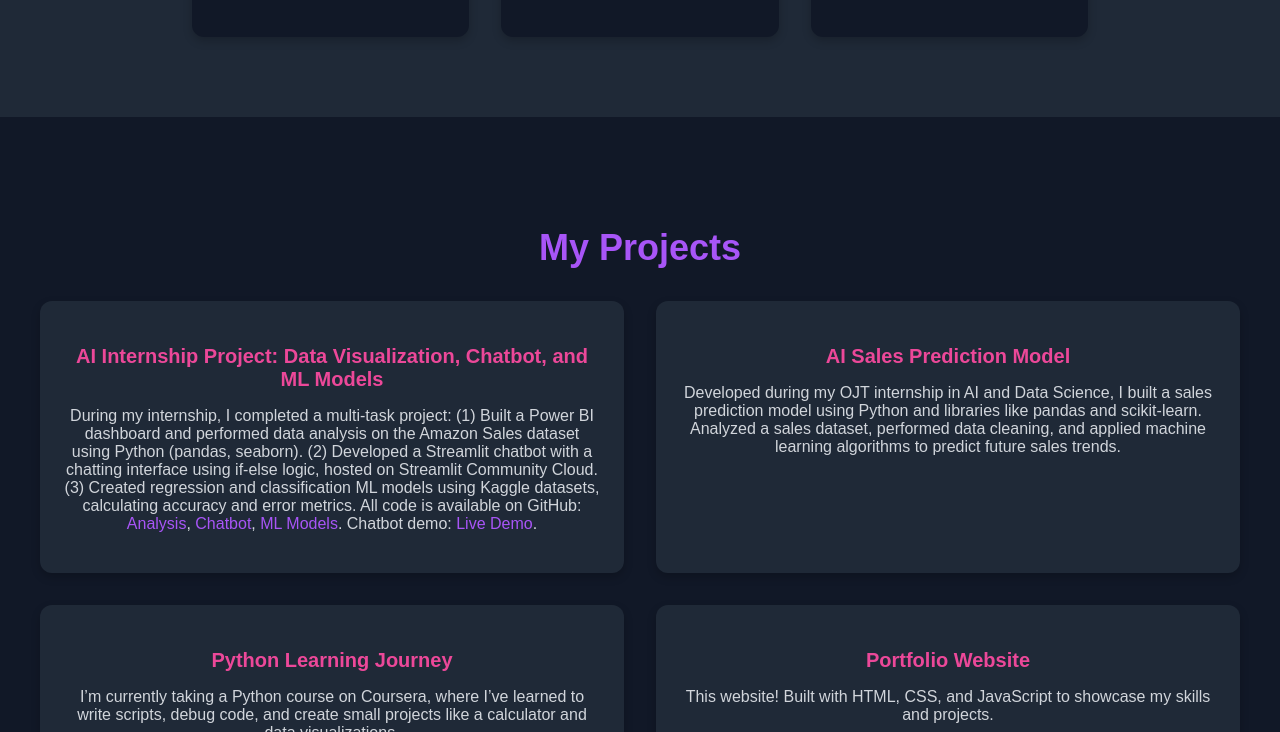
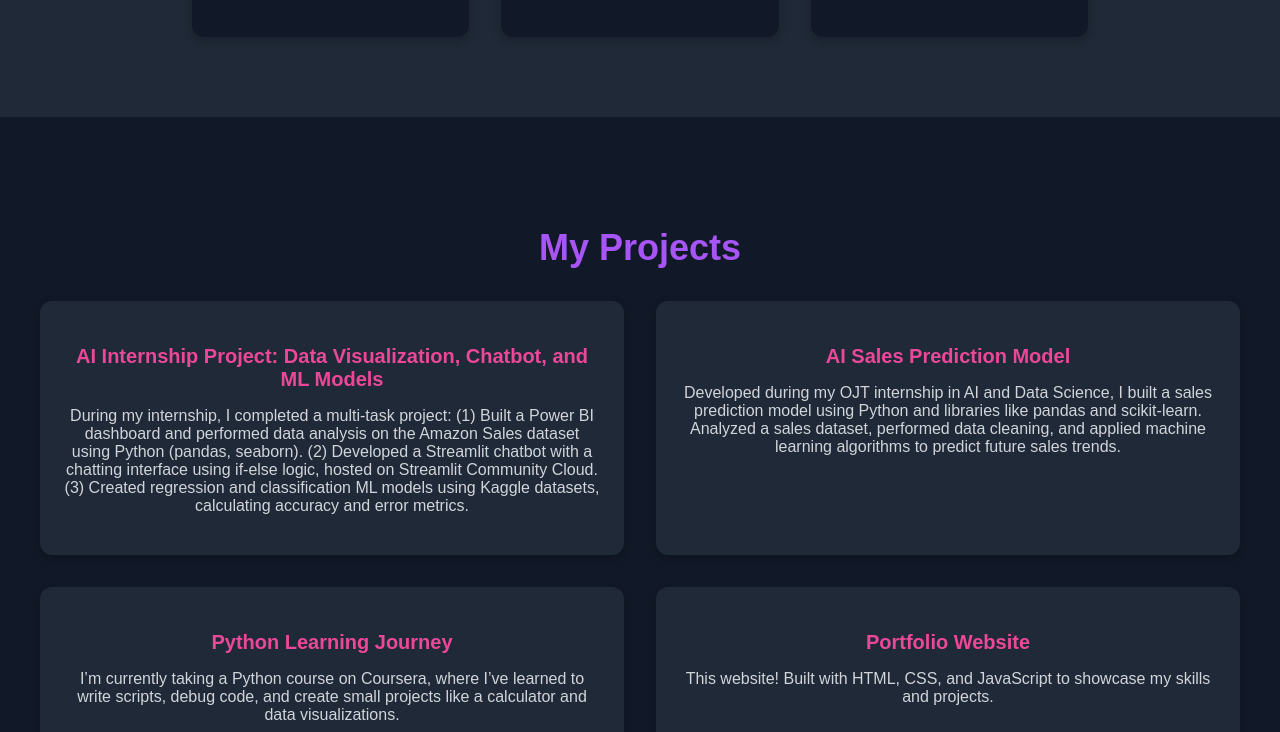
Before and after one commit to maria-tech16/mariyanaqvi.github.io, a plain HTML site: page index.html in a window 1280 px wide. Shown: the part 1782-2514 px from the top of the page. Drawn offline with Linux system fonts and the light colour scheme.

Commit message:
Update index.html

```diff
--- a/index.html
+++ b/index.html
@@ -97,7 +97,7 @@
                 <div style="background: #1f2937; padding: 1.5rem; border-radius: 0.75rem; box-shadow: 0 4px 10px rgba(0, 0, 0, 0.2); transition: all 0.3s ease;">
                     <h3 style="font-size: 1.25rem; font-weight: 600; margin-bottom: 0.5rem; color: #ec4899;">AI Internship Project: Data Visualization, Chatbot, and ML Models</h3>
                     <p style="color: #d1d5db;">
-                        During my internship, I completed a multi-task project: (1) Built a Power BI dashboard and performed data analysis on the Amazon Sales dataset using Python (pandas, seaborn). (2) Developed a Streamlit chatbot with a chatting interface using if-else logic, hosted on Streamlit Community Cloud. (3) Created regression and classification ML models using Kaggle datasets, calculating accuracy and error metrics. All code is available on GitHub: <a href="https://github.com/mariyanaqvi/amazon-sales-analysis" style="color: #a855f7; text-decoration: none;">Analysis</a>, <a href="https://github.com/mariyanaqvi/streamlit-chatbot" style="color: #a855f7; text-decoration: none;">Chatbot</a>, <a href="https://github.com/mariyanaqvi/ml-models" style="color: #a855f7; text-decoration: none;">ML Models</a>. Chatbot demo: <a href="https://your-chatbot-app.streamlit.app" style="color: #a855f7; text-decoration: none;">Live Demo</a>.
+                        During my internship, I completed a multi-task project: (1) Built a Power BI dashboard and performed data analysis on the Amazon Sales dataset using Python (pandas, seaborn). (2) Developed a Streamlit chatbot with a chatting interface using if-else logic, hosted on Streamlit Community Cloud. (3) Created regression and classification ML models using Kaggle datasets, calculating accuracy and error metrics.
                     </p>
                 </div>
                 <div style="background: #1f2937; padding: 1.5rem; border-radius: 0.75rem; box-shadow: 0 4px 10px rgba(0, 0, 0, 0.2); transition: all 0.3s ease;">
```
